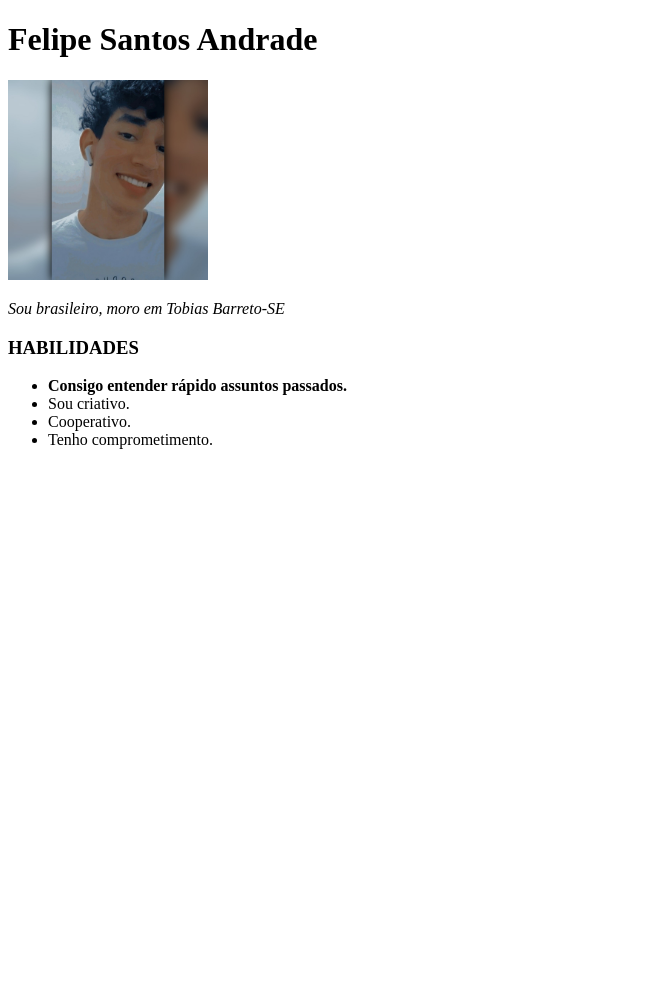
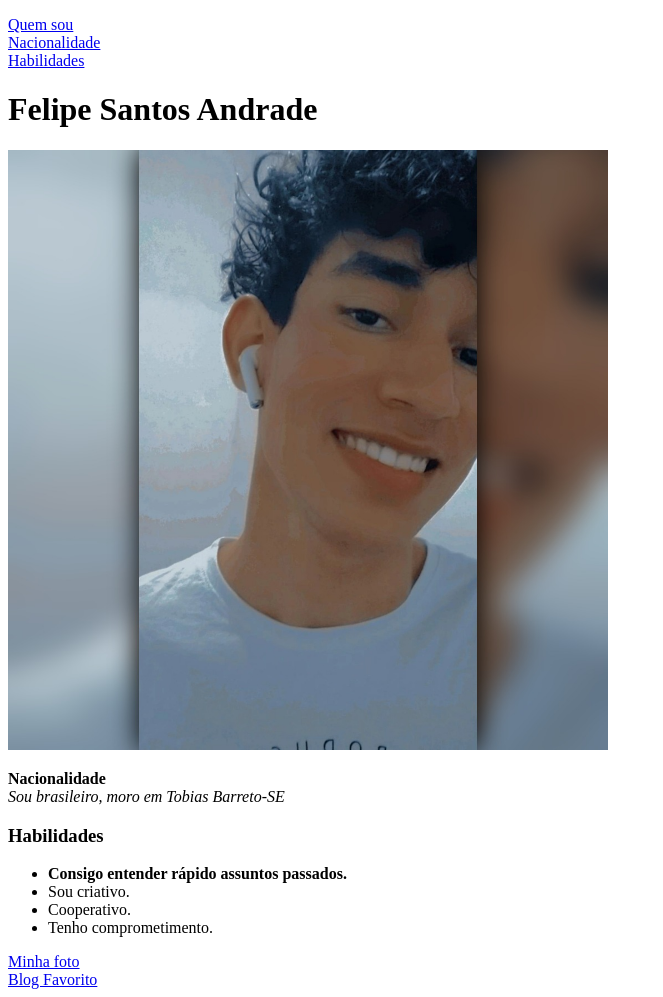
Before and after one commit to FelipeSantosA/FelipeSantosA, a plain HTML site: page index.html in a window 1280 px wide. Shown: the whole page, without its empty margins (0-663 px from the left). Before the commit the page ends 800 px from the top, so only its background shows below. Drawn offline with Linux system fonts and the light colour scheme.

Commit message:
adicionado os indices com link interno

```diff
--- a/index.html
+++ b/index.html
@@ -4,19 +4,25 @@
     <meta charset="UTF-8">
     <meta http-equiv="X-UA-Compatible" content="IE=edge">
     <meta name="viewport" content="width=device-width, initial-scale=1.0">
-    <title>Felipe Santos Andrade</title>
+    <title>Portifolio do Felipe</title>
 </head>
 <body>
-                                  <!--parte 1-->
-    <h1>Felipe Santos Andrade</h1>
-    <img src="imagem/Picsart_22-07-08_11-41-10-910.jpg" width="200px" alt="Aluno da trybe Felipe Santos">
-                                  <!--parte 2-->
+<!--parte 1-->
+<p><a href="#Quem sou">Quem sou</a><br>
+    <a href="#Nacionalidade">Nacionalidade</a><br>
+    <a href="#Habilidades">Habilidades</a><br>
 
-    <p>
+    </p>
+<!--parte 2-->
+    <h1 id="Quem sou" >Felipe Santos Andrade</h1>
+    <img src="imagem/Picsart_22-07-08_11-41-10-910.jpg" width="600px" alt="Aluno da trybe Felipe Santos">
+<!--parte 3-->
+
+    <p id="Nacionalidade" ><strong>Nacionalidade</strong> <br>
         <em>Sou brasileiro, moro em Tobias Barreto-SE</em>
     </p>
-                                  <!--parte 3-->
-    <h3>HABILIDADES</h3>
+<!--parte 4-->
+    <h3 id="Habilidades" >Habilidades</h3>
     <ul>
         <li>
             <strong>Consigo entender rápido assuntos passados.</strong>
@@ -26,5 +32,11 @@
         <li>Tenho comprometimento.</li>
 
     </ul>
+<!--parte 5-->
+<a href="imagem/Picsart_22-07-08_11-41-10-910.jpg">Minha foto</a><br>
+<a href="https://animes.vision/lista/filmes" target="_blank">Blog Favorito</a><br>
+
+
+
 </body>
 </html>
```
Also changed, not shown: 1 other file.
